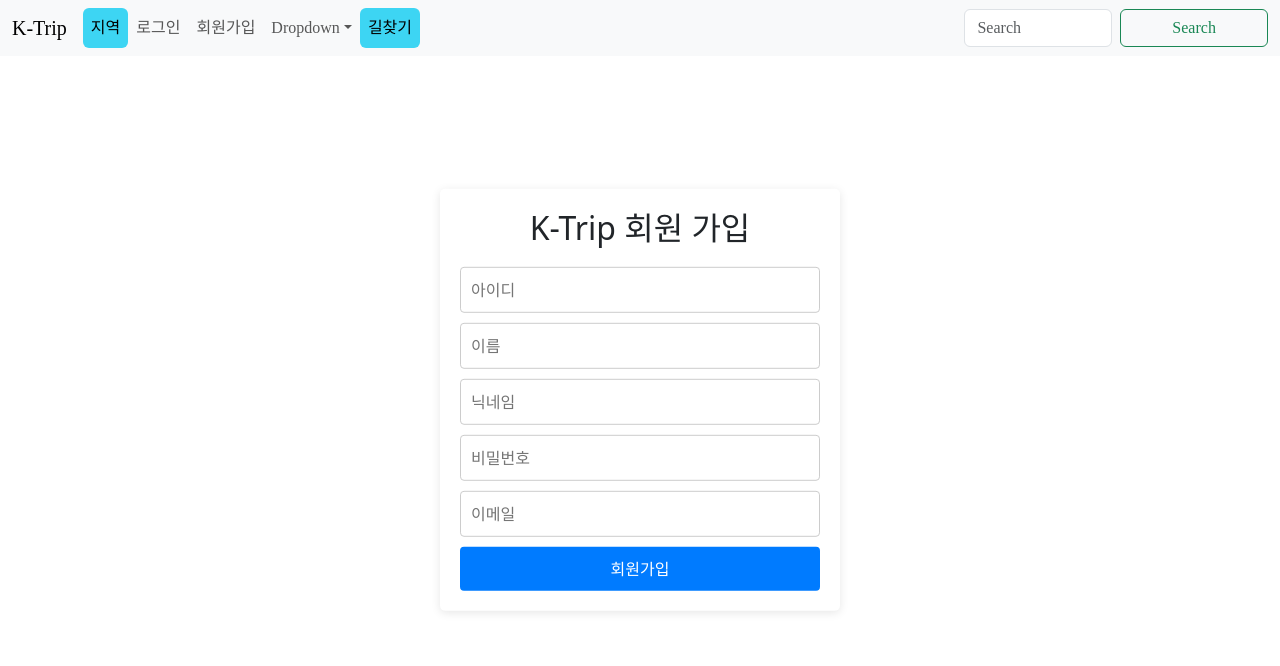
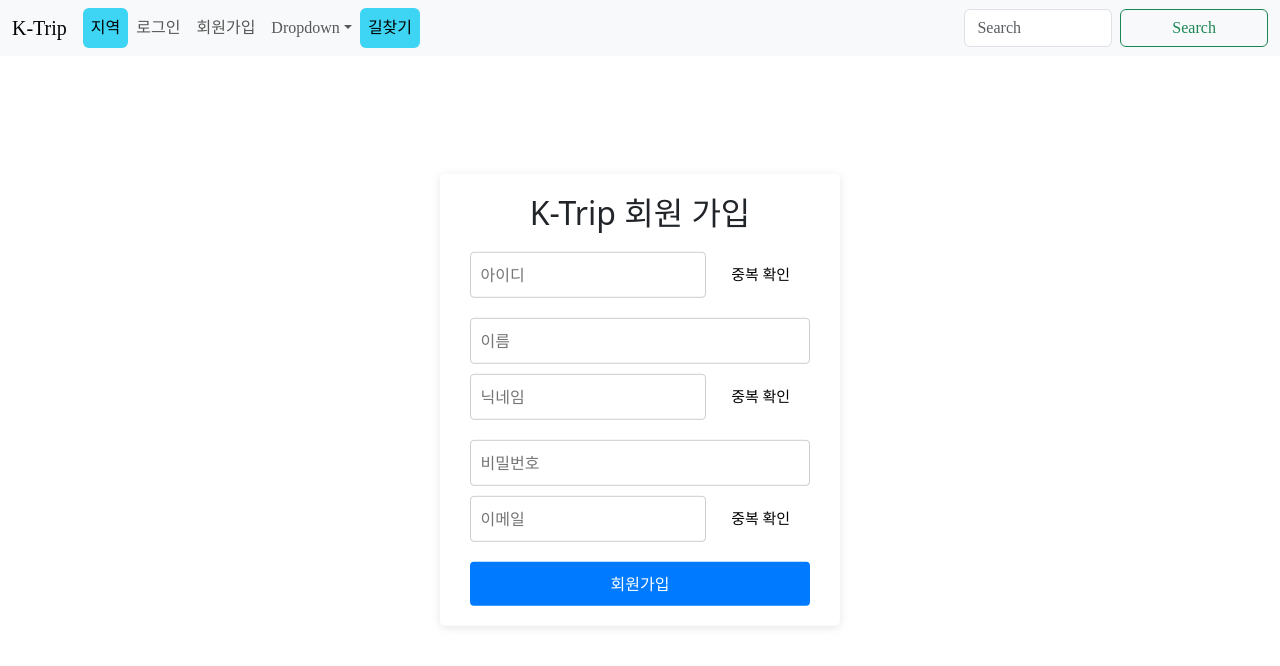
Before and after one commit to hyoinYang/kTrip-frontend, a React (Create React App) app in the folder k_trip/: page /signup in a window 1280 px wide. Shown: the top 666 px of the page. Built offline with nearby package versions, Linux system fonts and the light colour scheme; no server answers; a web font is replaced by a local one.

Commit message:
ADD: 아이디, 닉네임, 이메일 주소 중복확인 로직 추가

```diff
--- a/k_trip/src/pages/SignUpPage.js
+++ b/k_trip/src/pages/SignUpPage.js
@@ -3,6 +3,7 @@ import axios from 'axios';
 import postData from "../postData";
 import {useNavigate} from "react-router-dom";
 import '../css/SignUpPage.css';
+import fetchData from "../fetchData";
 function SignUpPage(){
     const [formData, setFormData] = useState({
         id: '',
@@ -11,34 +12,137 @@ function SignUpPage(){
         password: '',
         email: ''
     });
-    const [password, setPassword] = useState('');
     const [loading, setLoading] = useState(false);
     const [error, setError] = useState(false);
+    const [idValid, setIdValid] = useState(false);
+    const [nicknameValid, setNicknameValid] = useState(false);
+    const [emailValid, setEmailValid] = useState(false);
     const navigate = useNavigate(); // useNavigate 훅 사용
     const handleChange = (e) => {
-        setFormData({ ...formData, [e.target.name]: e.target.value });
+        const { name, value } = e.target;
+        setFormData({ ...formData, [name]: value });
+
+        if (name === 'id') {
+            setIdValid(false);
+        }
+        else if (name === 'nickname') {
+            setNicknameValid(false);
+        }
+        else if (name === 'email') {
+            setEmailValid(false);
+        }
     };
 
     const handleSubmit = async (event) => {
         event.preventDefault();
+        console.log(idValid, nicknameValid, emailValid);
+        if(idValid && nicknameValid && emailValid){
             try {
                 setLoading(true);
-            const responseData = await postData('signUp', setLoading, setError, formData);
+                const responseData = await postData('signUp/request', setLoading, setError, formData);
+                console.log(formData);
                 console.log('SignUp successful:', responseData);
+                alert("회원가입이 완료되었습니다.");
                 navigate('/');
             } catch (error) {
                 console.error('Error:', error);
             }
+        }
+        else if(idValid === false){
+            alert('아이디 중복 확인이 필요합니다.');
+        }
+        else if(nicknameValid === false){
+            alert('닉네임 중복 확인이 필요합니다.');
+        }
+        else if(emailValid === false){
+            alert('이메일 중복 확인이 필요합니다.');
+        }
     };
+    const handleIdCheck = async () => {
+        try {
+            setLoading(true);
+            const response = await fetchData('signUp/valid',null, setLoading, setError, {id : `${formData.id}`})
+            if (response === 200) {
+                setIdValid(true);
+                alert('사용 가능한 아이디입니다.');
+            } else if (response !== 200) {
+                setIdValid(false);
+                alert('이미 존재하는 아이디입니다.');
+            }
+        } catch (error) {
+            console.error('Error checking ID:', error);
+        }
+    };
+
+    const handleNicknameCheck = async () => {
+        try {
+            setLoading(true);
+            const response = await fetchData('signUp/valid', null, setLoading, setError, {nickname : `${formData.nickname}`})
+            console.log(response);
+            if (response === 200) {
+                setNicknameValid(true);
+                alert('사용 가능한 닉네임입니다.');
+            } else if (response !== 200) {
+                setNicknameValid(false);
+                alert('이미 존재하는 닉네임입니다.');
+            }
+        } catch (error) {
+            console.error('Error checking Nickname:', error);
+        }
+    };
+    const handleEmailCheck = async () => {
+        try {
+            setLoading(true);
+            const response = await fetchData('signUp/valid', null, setLoading, setError, {email : `${formData.email}`})
+            console.log(response);
+            if (response === 200) {
+                setEmailValid(true);
+                alert('사용 가능한 이메일입니다.');
+            } else if (response !== 200) {
+                setEmailValid(false);
+                alert('이미 존재하는 이메일입니다.');
+            }
+        } catch (error) {
+            console.error('Error checking Email:', error);
+        }
+    };
+
     return (
         <div className="register-container">
             <h2 className="register-title">K-Trip 회원 가입</h2>
             <form onSubmit={handleSubmit}>
+                <div className="duplicate-group">
                     <input type="text" name="id" className="register-label register-input" value={formData.id} onChange={handleChange} placeholder="아이디" required />
+                    <button
+                        type="button"
+                        className="check-duplicate-button"
+                        onClick={handleIdCheck}
+                    >
+                        중복 확인
+                    </button>
+                </div>
                 <input type="text" name="name" className="register-label register-input" value={formData.name} onChange={handleChange} placeholder="이름" required />
+                <div className="duplicate-group">
                     <input type="text" name="nickname" className="register-label register-input" value={formData.nickname} onChange={handleChange} placeholder="닉네임" required />
+                    <button
+                        type="button"
+                        className="check-duplicate-button"
+                        onClick={handleNicknameCheck}
+                    >
+                        중복 확인
+                    </button>
+                </div>
                 <input type="password" name="password" className="register-label register-input" value={formData.password} onChange={handleChange} placeholder="비밀번호" required />
+                <div className="duplicate-group">
                     <input type="email" name="email" className="register-label register-input" value={formData.email} onChange={handleChange} placeholder="이메일" required />
+                    <button
+                        type="button"
+                        className="check-duplicate-button"
+                        onClick={handleEmailCheck}
+                    >
+                        중복 확인
+                    </button>
+                </div>
                 <button type="submit">회원가입</button>
             </form>
         </div>
```
Lines whose indentation alone changed are shown as unchanged.
